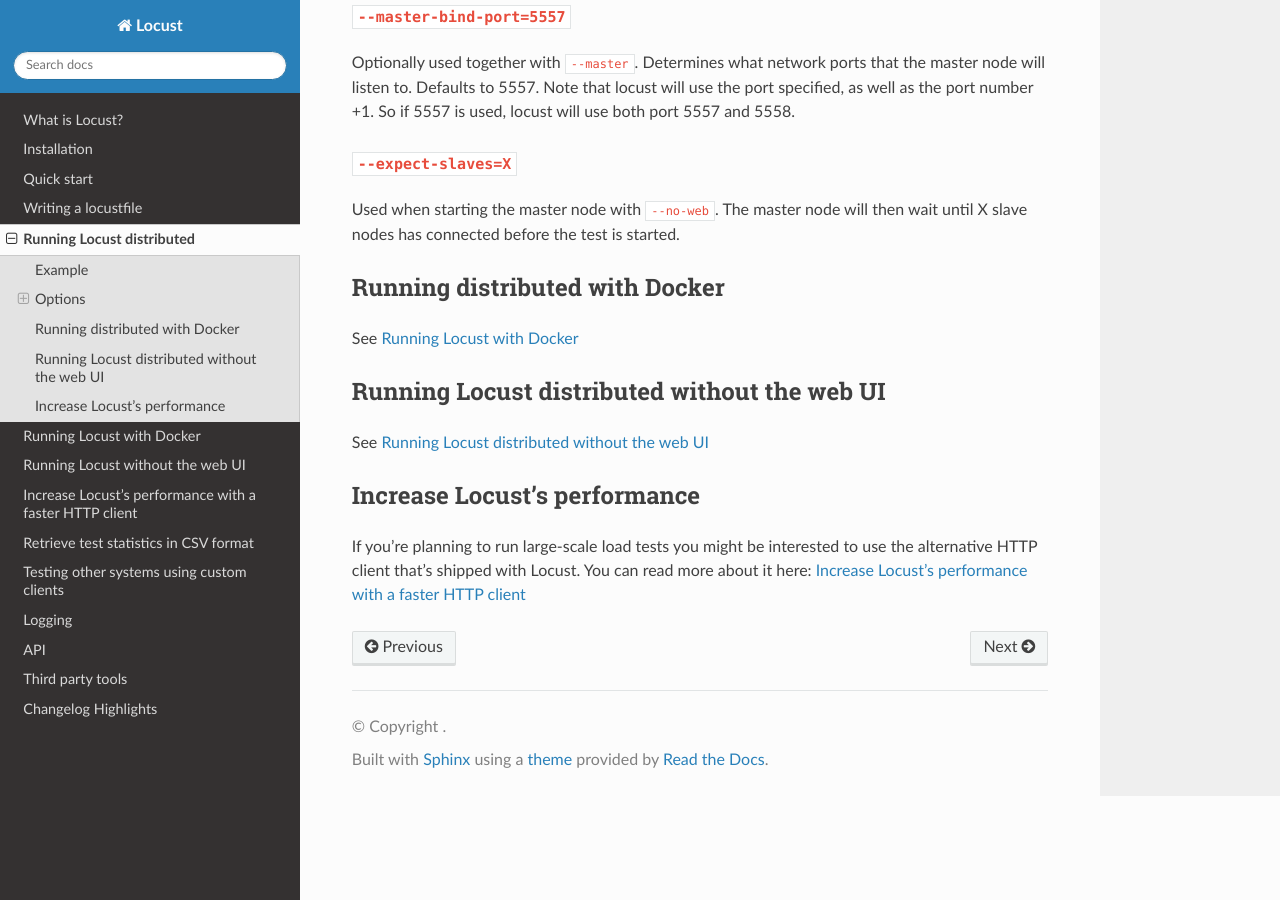
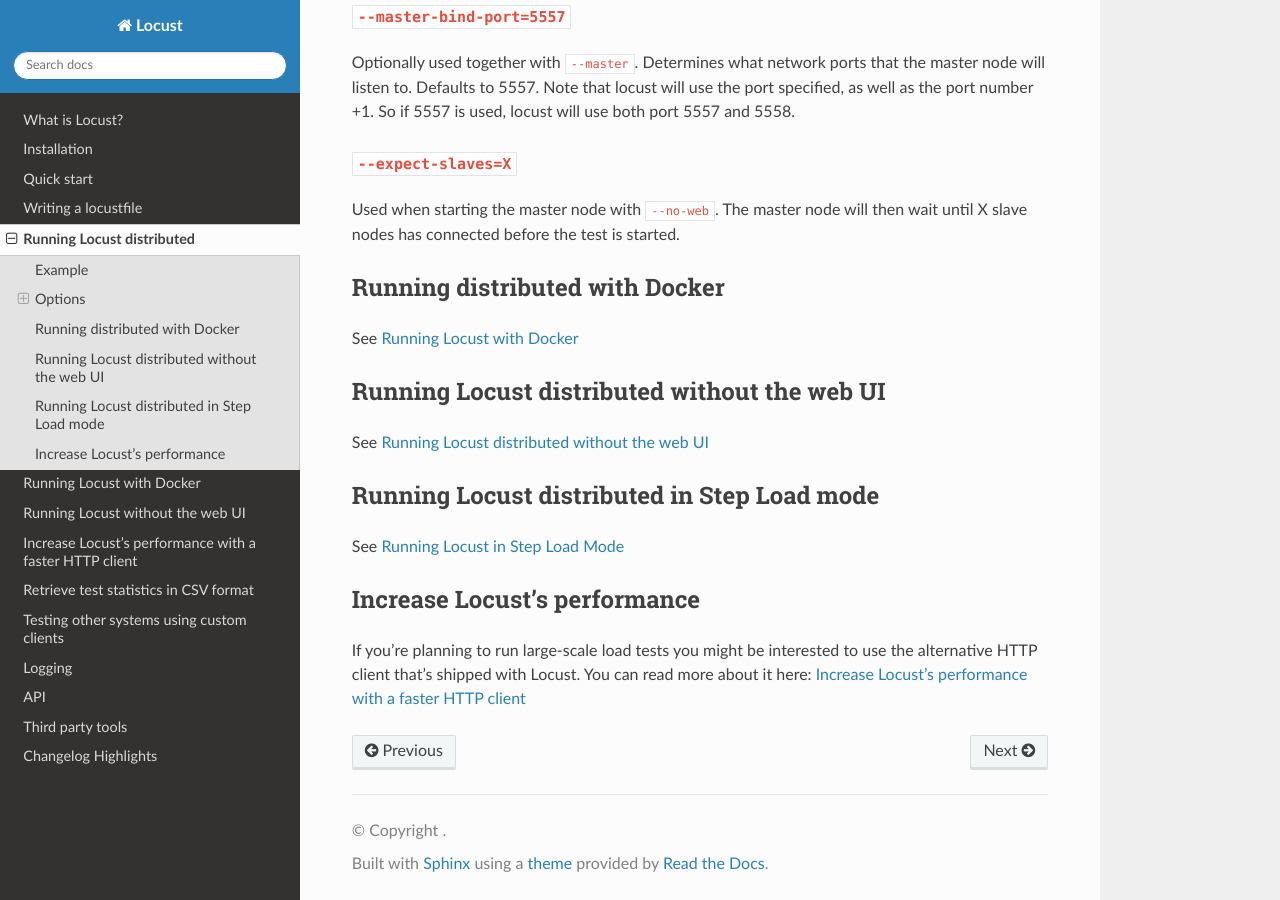
Before and after one commit to locustio/locust, a Sphinx documentation site: the page built from docs/running-locust-distributed.rst, in a window 1280 px wide and 900 px high, scrolled down 1777 px. Built offline with Sphinx 7.4.7 and the Read the Docs theme 2.0.0, drawn with Linux system fonts in a browser that asks for light colours; pages that are not in the unit, such as notebooks, are missing from menus.

Commit message:
add doc of running locust in step load mode

```diff
--- a/docs/quickstart.rst
+++ b/docs/quickstart.rst
@@ -176,3 +176,7 @@
 greeted with something like this:
 
 .. image:: images/webui-splash-screenshot.png
+
+If you :ref:`run Locust in Step Load Mode <running-locust-in-step-load-mode>`, then you should be greeted with Locust UI like this:
+
+.. image:: images/webui-stepload-screenshot.png
--- a/docs/running-locust-distributed.rst
+++ b/docs/running-locust-distributed.rst
@@ -103,6 +103,12 @@
 See :ref:`running-locust-distributed-without-web-ui`
 
 
+Running Locust distributed in Step Load mode
+=============================================
+
+See :ref:`running-locust-in-step-load-mode`
+
+
 Increase Locust's performance
 =============================
 
```
Also changed, not shown: docs/running-locust-in-step-load-mode.rst (added, +51 -0 lines), docs/images/webui-splash-screenshot.png, docs/images/webui-stepload-screenshot.png (added).
